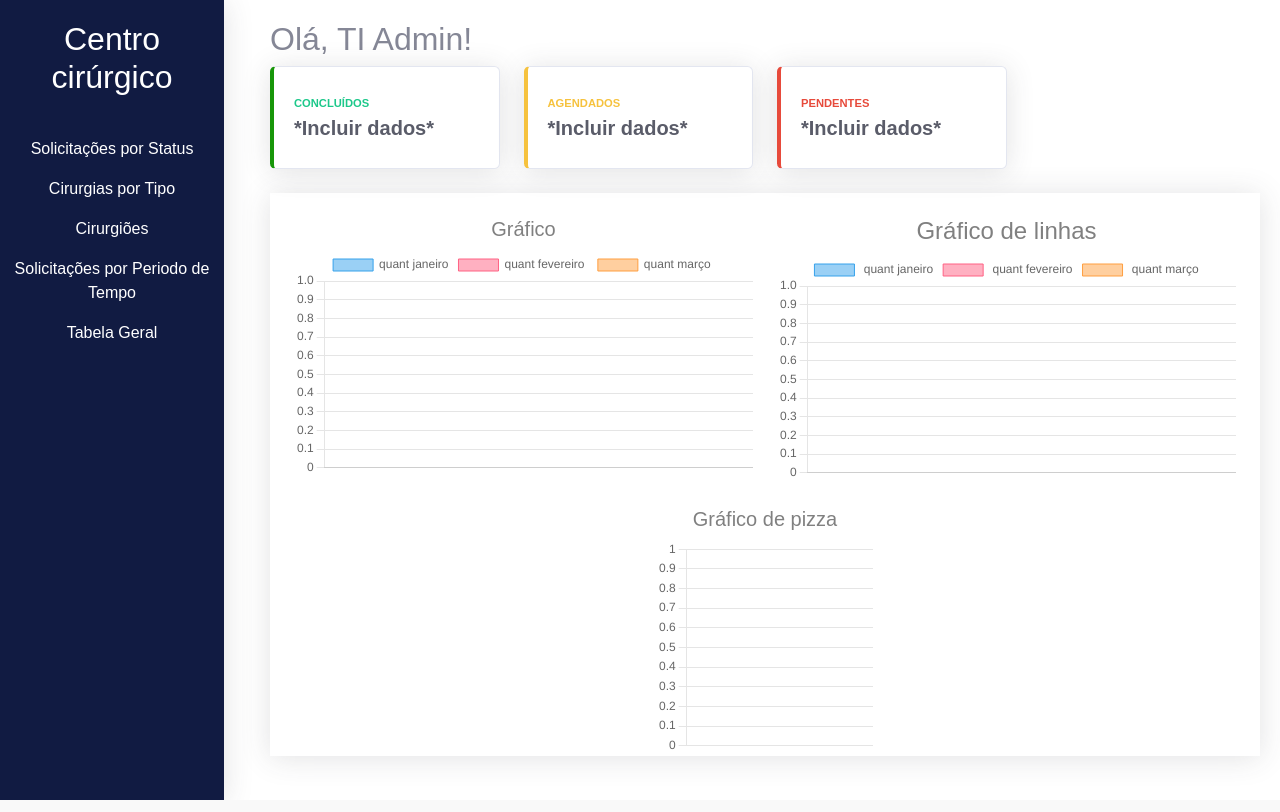
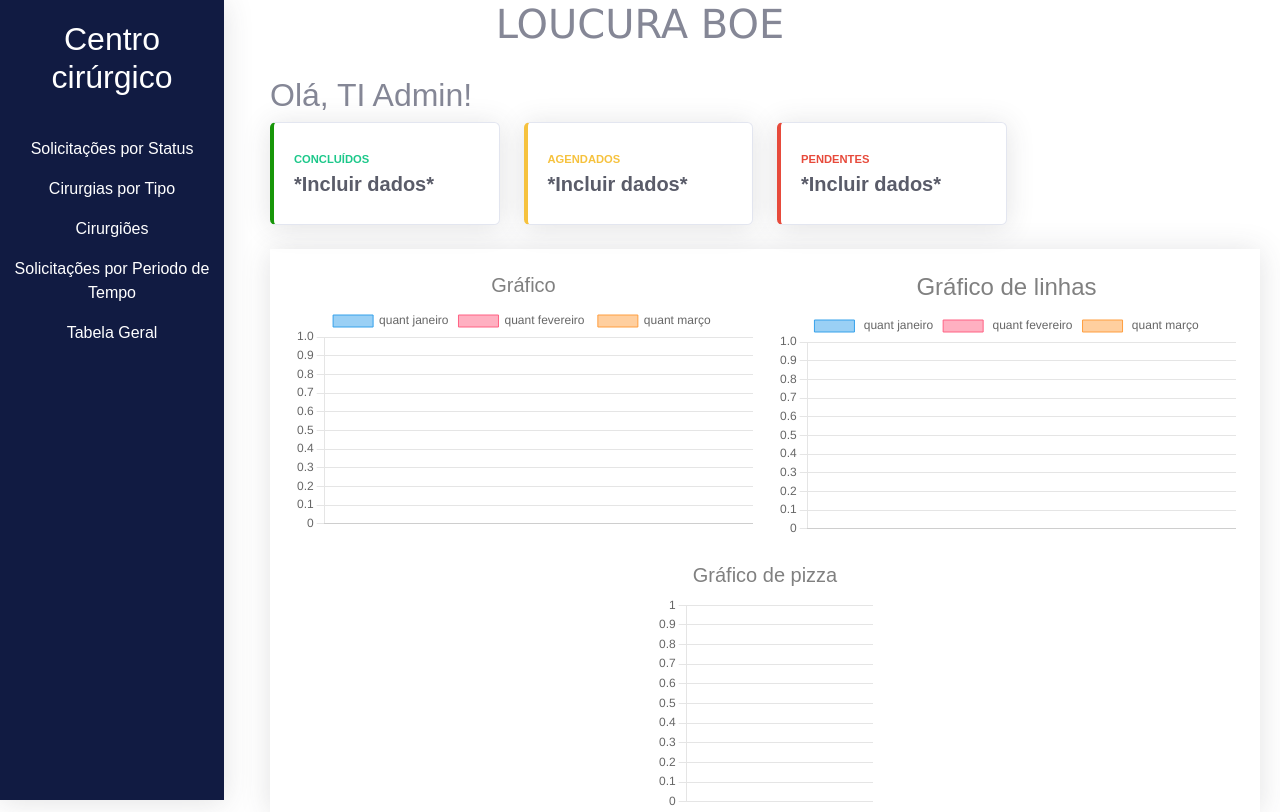
Before and after one commit to vitpinheiro/centrocirurgico, a PHP site: page / in a window 1280 px wide. Run offline with PHP 8.4, Linux system fonts and the light colour scheme; data that the repository does not hold is empty.

Commit message:
TESTE DE commit

```diff
--- a/index.php
+++ b/index.php
@@ -135,7 +135,7 @@ footer{
 </head>
 <body>
 <header>
-
+<h1>LOUCURA BOE</h1>
 <!--
     <nav class="navbar navbar-expand-lg bg-body-tertiary">
   <div class="container-fluid d-flex justify-content-center align-items-center">
```
